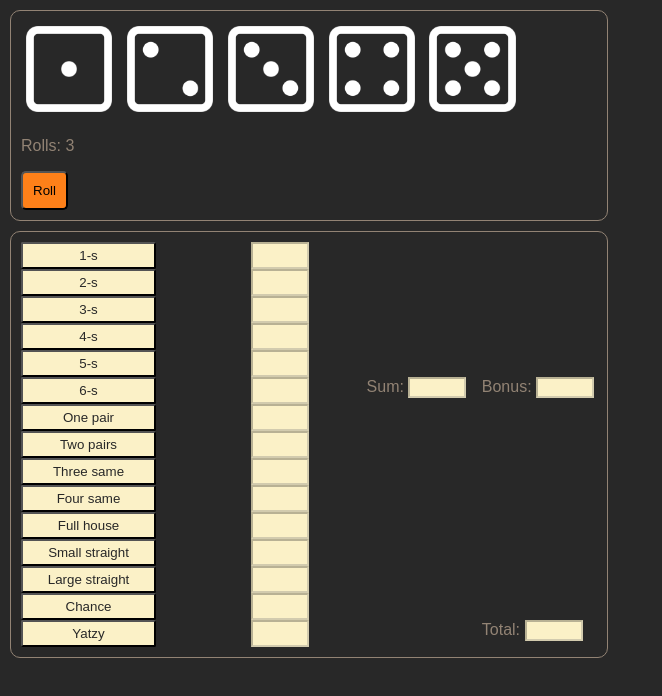
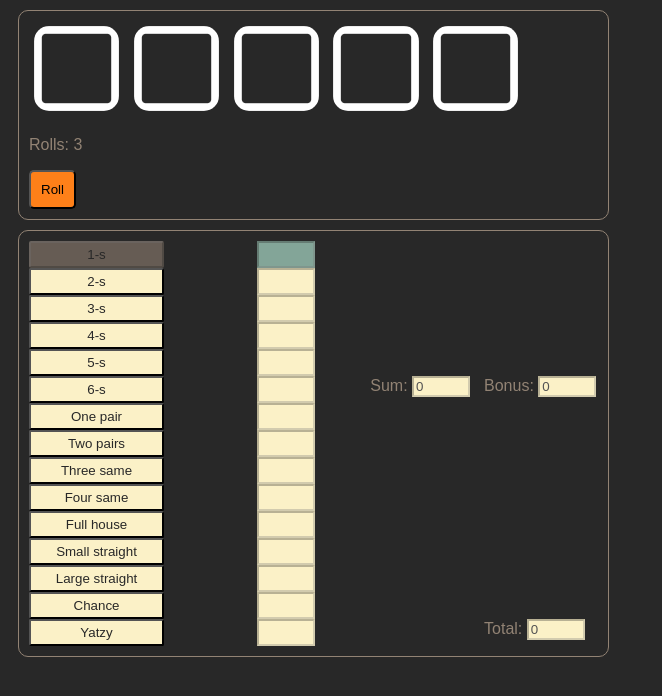
Before and after one commit to rasmusmeinert/yatzy_js, a website with bundled scripts: page index.html in a window 1280 px wide. Both pictures are taken after a click on the button "1-s". Shown: the whole page, without its empty margins (0-662 px from the left). Built offline with nearby package versions, Linux system fonts and the light colour scheme.

Commit message:
jaja hold da saa fast det virker

```diff
--- a/gui.js
+++ b/gui.js
@@ -66,15 +66,18 @@ function toggleHold(event) {
 function selectScore(event) {
   let index = btnScores.indexOf(event.target)
   let textField = textFields[index]
-  if (textField.value != 0) {
-    dice.playerScores[index] = parseInt(textField.value)
-    textField.style.backgroundColor = '#83a598'
-    resetThrowCount()
-    event.target.disabled = true
-    total.value = dice.totalScore()
-    pairSum.value = dice.pairScore()
-    bonus.value = dice.getBonus()
+  let score = textField.value
+  if (score == 0) {
+    dice.playerScores[index] = 0
+  } else {
+    dice.playerScores[index] = parseInt(score)
   }
+  textField.style.backgroundColor = '#83a598'
+  resetThrowCount()
+  event.target.disabled = true
+  total.value = dice.totalScore()
+  pairSum.value = dice.pairScore()
+  bonus.value = dice.getBonus()
 }
 
 
@@ -82,6 +85,7 @@ function resetThrowCount() {
   dice.resetThrowCount()
   turns.innerHTML = 3 - dice.throwCount
   dice.resetDice()
+  updateDieImage()
   smartUpdateScores()
   resetHold()
 }
--- a/index.html
+++ b/index.html
@@ -8,11 +8,11 @@
     <body>
         <section id="diceSection">
             <div id="dicePane">
-                <img src="images/dice1.png" class="dice" id="die1">
-                <img src="images/dice2.png" class="dice" id="die2">
-                <img src="images/dice3.png" class="dice" id="die3">
-                <img src="images/dice4.png" class="dice" id="die4">
-                <img src="images/dice5.png" class="dice" id="die5">
+                <img src="images/dice0.png" class="dice" id="die1">
+                <img src="images/dice0.png" class="dice" id="die2">
+                <img src="images/dice0.png" class="dice" id="die3">
+                <img src="images/dice0.png" class="dice" id="die4">
+                <img src="images/dice0.png" class="dice" id="die5">
             </div>
                 <p>Rolls: <span id="turns">3</span></p>
                 <button type="button" id="btnRoll">Roll</button>
--- a/yatzy.css
+++ b/yatzy.css
@@ -1,6 +1,5 @@
 body {
     font-family: Arial, Helvetica, sans-serif;
-    margin: 0;
     padding: 0;
     background-color: #282828;
 }
--- a/yatzy.js
+++ b/yatzy.js
@@ -42,6 +42,7 @@ export function totalScore() {
       totalScore += score
     }
   }
+  totalScore += getBonus()
   return totalScore
 }
 
```
